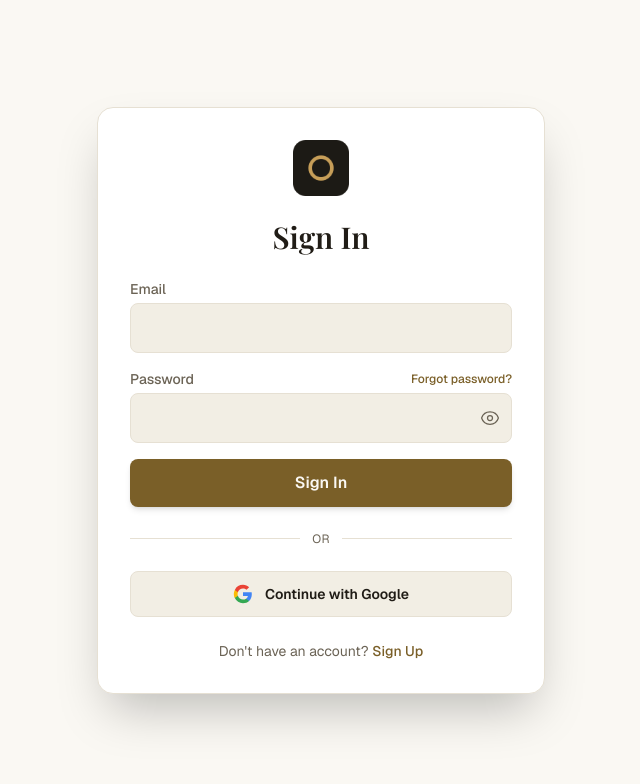
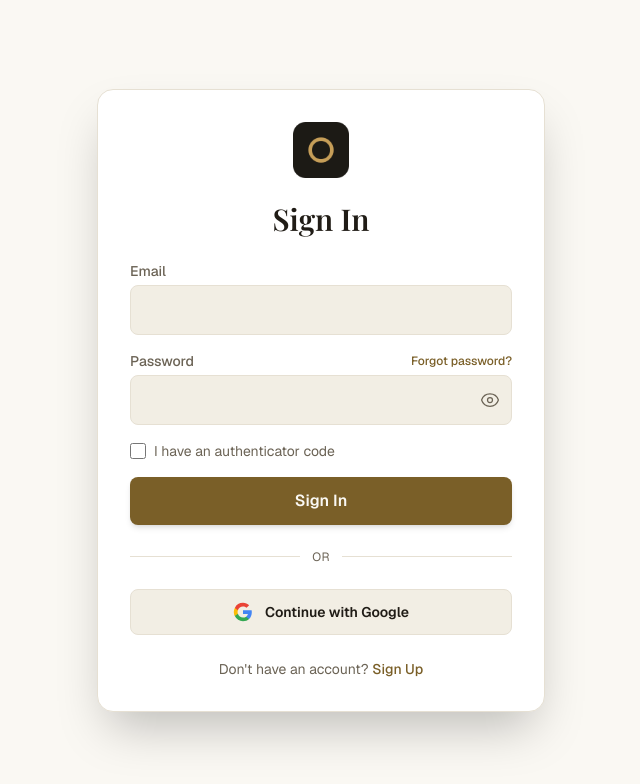
Before and after one commit to Aasu703/album, a Next.js app in the folder frontend/: page /login in a window 1280 px wide. Shown: the top 784 px of the page, without its empty margins (319-959 px from the left). Built offline with nearby package versions, Linux system fonts and the light colour scheme; no server answers.

Commit message:
feat: enhance MFA login flow with optional upfront code input for improved user experience

```diff
--- a/frontend/app/login/page.tsx
+++ b/frontend/app/login/page.tsx
@@ -17,8 +17,11 @@ export default function LoginPage() {
   const [password, setPassword] = useState('');
   const [showPassword, setShowPassword] = useState(false);
 
-  // Step 2 State (MFA)
+  // MFA state. `mfaRequired` is the forced second step the backend asks for when a 2FA
+  // account signs in without a code; `showMfaField` is the user opting to supply the code
+  // upfront so the whole sign-in completes in a single request.
   const [mfaRequired, setMfaRequired] = useState(false);
+  const [showMfaField, setShowMfaField] = useState(false);
   const [mfaToken, setMfaToken] = useState('');
 
   const [error, setError] = useState('');
@@ -43,9 +46,11 @@ export default function LoginPage() {
     setError('');
     setLoading(true);
 
-    // Task 2: MFA Login UI Flow
-    // Step 1: Attempt standard login or Step 2: Attempt login with MFA token
-    const result = await login(email, password, mfaRequired ? mfaToken : undefined);
+    // Send the code whenever we have one — either because the user supplied it upfront or
+    // because the backend already asked for it. Omitted entirely otherwise, so accounts
+    // without 2FA are unaffected.
+    const suppliedToken = mfaRequired || showMfaField ? mfaToken.trim() : '';
+    const result = await login(email, password, suppliedToken || undefined);
 
     if (result.success) {
       // On success, the backend sets HttpOnly cookies (we don't receive raw JWTs).
@@ -130,6 +135,38 @@ export default function LoginPage() {
                   </button>
                 </div>
               </div>
+
+              {/* Optional upfront code: lets anyone with 2FA enabled finish sign-in in a
+                  single submit instead of waiting for the backend to ask for it. */}
+              <div>
+                <label className="flex cursor-pointer items-center gap-2 text-sm text-muted">
+                  <input
+                    type="checkbox"
+                    checked={showMfaField}
+                    onChange={(e) => {
+                      setShowMfaField(e.target.checked);
+                      if (!e.target.checked) setMfaToken('');
+                    }}
+                    className="h-4 w-4 rounded border-hairline accent-accent"
+                  />
+                  I have an authenticator code
+                </label>
+
+                {showMfaField ? (
+                  <input
+                    type="text"
+                    inputMode="numeric"
+                    autoComplete="one-time-code"
+                    maxLength={6}
+                    value={mfaToken}
+                    onChange={(e) => setMfaToken(e.target.value.replace(/\D/g, ''))}
+                    placeholder="000000"
+                    aria-label="Authenticator app code"
+                    autoFocus
+                    className="mt-3 w-full p-3 text-center text-2xl tracking-[0.5em] bg-surface-raised border border-hairline rounded-lg focus:ring-2 focus:ring-accent focus:border-accent transition-colors duration-300 ease-out outline-none"
+                  />
+                ) : null}
+              </div>
             </>
           ) : (
             <div className="animate-in fade-in slide-in-from-bottom-2 duration-300">
```
